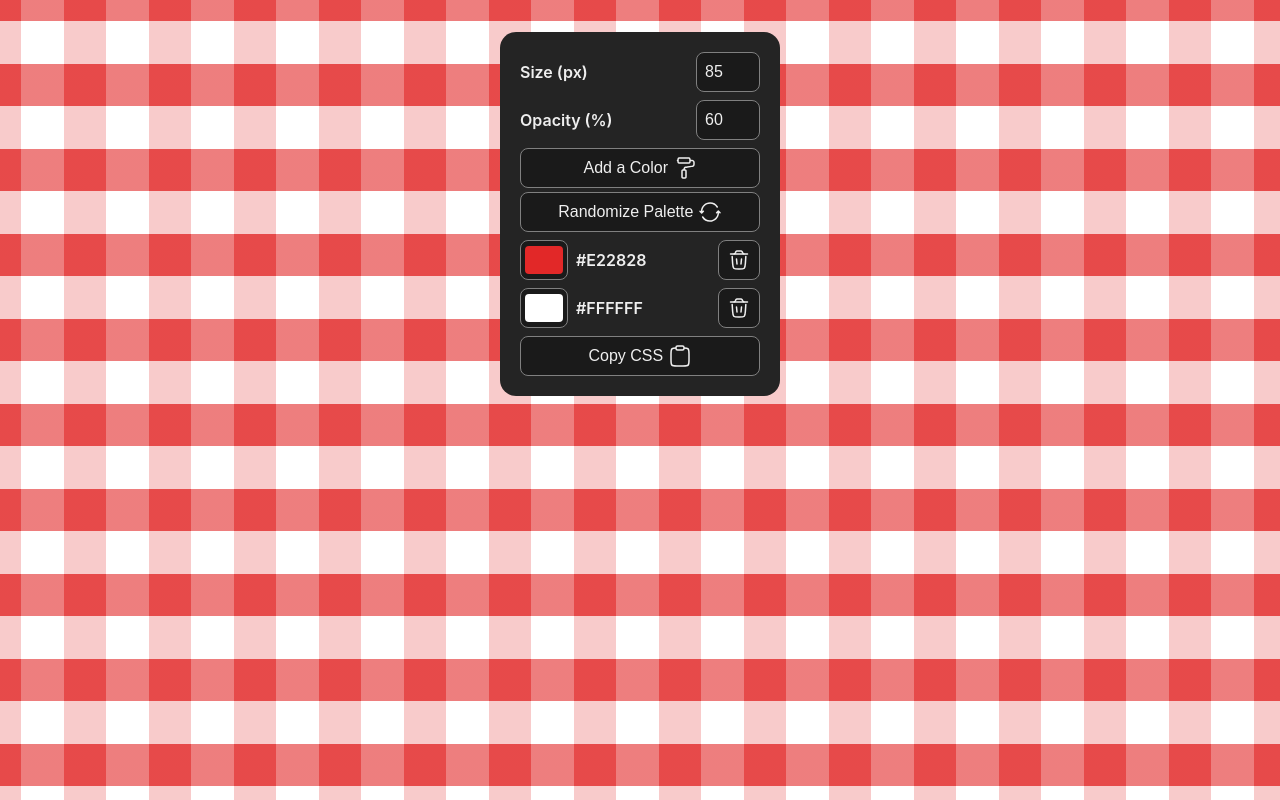
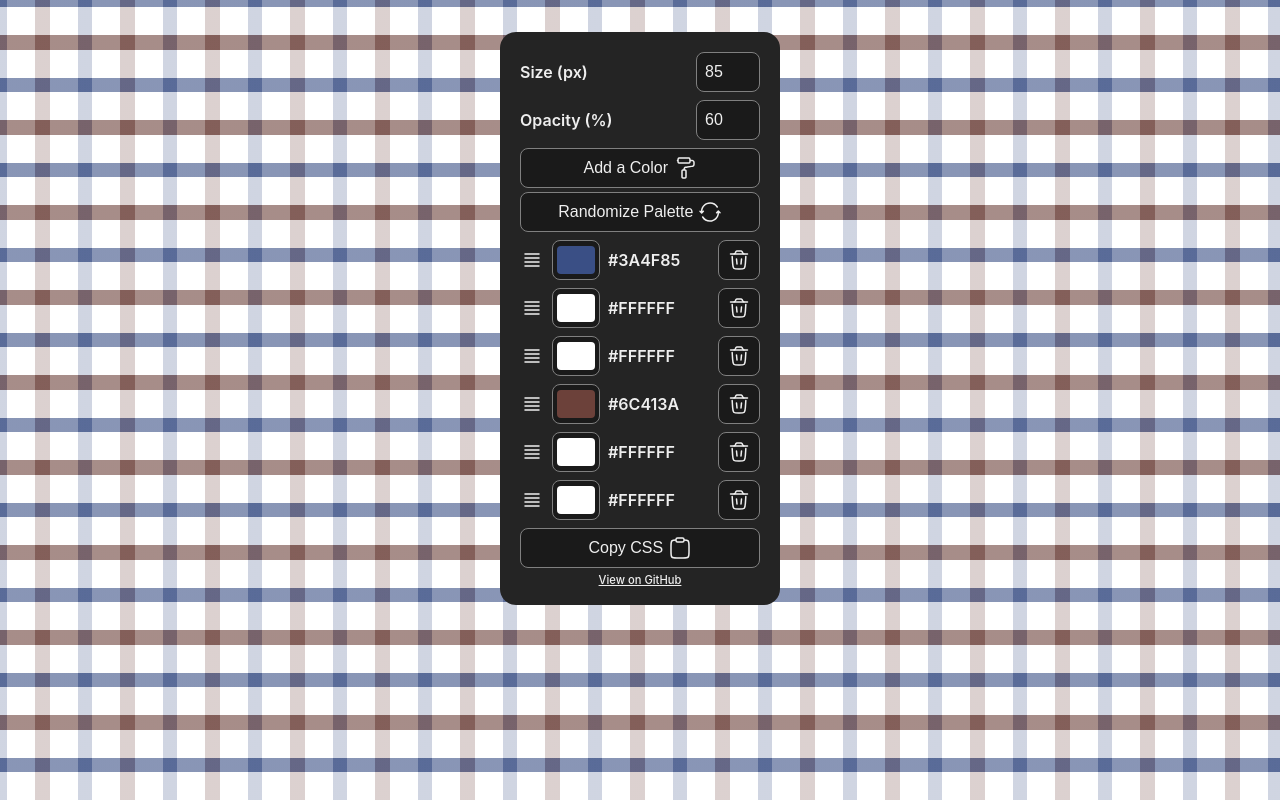
Before and after one commit to laneysmith/gingham, a React (Vite) app: page / in a window 1280 px wide. Built offline with nearby package versions, Linux system fonts and the light colour scheme.

Commit message:
add ability to rearrange colors via drag and drop

```diff
--- a/package.json
+++ b/package.json
@@ -11,11 +11,15 @@
   },
   "dependencies": {
     "react": "^18.2.0",
-    "react-dom": "^18.2.0"
+    "react-dnd": "^16.0.1",
+    "react-dnd-html5-backend": "^16.0.1",
+    "react-dom": "^18.2.0",
+    "uuid": "^9.0.0"
   },
   "devDependencies": {
     "@types/react": "^18.2.14",
     "@types/react-dom": "^18.2.6",
+    "@types/uuid": "^9.0.2",
     "@typescript-eslint/eslint-plugin": "^5.61.0",
     "@typescript-eslint/parser": "^5.61.0",
     "@vitejs/plugin-react": "^4.0.1",
--- a/src/App.css
+++ b/src/App.css
@@ -18,6 +18,17 @@
   justify-content: space-between;
 }
 
+.unstyled-list {
+  list-style: none;
+  margin: 0;
+	padding-left: 0;
+}
+
 .icon {
   height: 1.5em;
 }
+
+.footer {
+  text-align: center;
+  font-size: 0.7rem;
+}
--- a/src/App.tsx
+++ b/src/App.tsx
@@ -1,23 +1,33 @@
 import { useState, useEffect, ChangeEvent, useCallback, useMemo } from "react";
+import { DndProvider } from "react-dnd";
+import { HTML5Backend } from "react-dnd-html5-backend";
 import "./App.css";
+import { Color } from "./types";
 import generateCSS from "./utils/generateCSS";
 import randomize from "./utils/randomize";
 import palettes from "./constants/palettes";
-import trashIcon from "./assets/trashIcon.svg";
 import paintRollerIcon from "./assets/paintRollerIcon.svg";
 import refreshIcon from "./assets/refreshIcon.svg";
-import CodeBlock from "./CopyButton";
+import CopyButton from "./CopyButton";
+import ColorRow from "./ColorRow";
+import {
+  colorToColorType,
+  colorListToColorTypeList,
+} from "./utils/toColorType";
 
 function App() {
-  const initialColors = useMemo(() => randomize(palettes), []);
-  const [colors, setColors] = useState<string[]>(initialColors);
+  const initialColors = useMemo(
+    () => colorListToColorTypeList(randomize(palettes)),
+    []
+  );
+  const [colors, setColors] = useState<Color[]>(initialColors);
   const [opacity, setOpacity] = useState<number>(60);
   const [size, setSize] = useState<number>(85);
   const [code, setCode] = useState<string>("");
 
   useEffect(() => {
     const { backgroundImage, backgroundSize } = generateCSS({
-      colors,
+      colors: colors.map(({ color }) => color),
       opacity,
       size,
     });
@@ -28,36 +38,64 @@ function App() {
     );
   }, [colors, size, opacity]);
 
-  const addColor = () => setColors((prevColors) => [...prevColors, "#FFFFFF"]);
-  const removeColor = (index: number) =>
+  const addColor = useCallback(
+    () =>
+      setColors((prevColors) => [...prevColors, colorToColorType("#FFFFFF")]),
+    []
+  );
+  const removeColor = useCallback(
+    (index: number) =>
       setColors((prevColors) => [
         ...prevColors.slice(0, index),
         ...prevColors.slice(index + 1),
-    ]);
-  const setColor = (event: ChangeEvent<HTMLInputElement>, index: number) => {
-    setColors((prevColors) => [
+      ]),
+    []
+  );
+  const updateColor = useCallback(
+    (event: ChangeEvent<HTMLInputElement>, index: number) => {
+      setColors((prevColors: Color[]) => [
         ...prevColors.slice(0, index),
-      event.target.value,
+        { ...prevColors[index], color: event.target.value },
         ...prevColors.slice(index + 1),
       ]);
-  };
+    },
+    []
+  );
+  const moveColor = useCallback((dragIndex: number, hoverIndex: number) => {
+    setColors((prevColors: Color[]) => {
+      const newArray = [...prevColors];
+      const target = newArray[dragIndex];
+      const inc = hoverIndex < dragIndex ? -1 : 1;
+      for (let i = dragIndex; i !== hoverIndex; i += inc) {
+        newArray[i] = newArray[i + inc];
+      }
+      newArray[hoverIndex] = target;
+      return newArray;
+    });
+  }, []);
 
-  const handleChangeSize = (event: ChangeEvent<HTMLInputElement>) => {
+  const handleChangeSize = useCallback(
+    (event: ChangeEvent<HTMLInputElement>) => {
       const { value, min } = event.target;
       const newValue = Math.max(Number(min), Number(value));
       setSize(newValue);
-  };
-  const handleChangeOpacity = (event: ChangeEvent<HTMLInputElement>) => {
+    },
+    []
+  );
+  const handleChangeOpacity = useCallback(
+    (event: ChangeEvent<HTMLInputElement>) => {
       const { value, min, max } = event.target;
       const newValue = Math.max(
         Number(min),
         Math.min(Number(max), Number(value))
       );
       setOpacity(newValue);
-  };
+    },
+    []
+  );
 
   const randomizePalette = useCallback(
-    () => setColors(randomize(palettes)),
+    () => setColors(colorListToColorTypeList(randomize(palettes))),
     []
   );
 
@@ -95,29 +133,33 @@ function App() {
           Randomize Palette&nbsp;
           <img src={refreshIcon} className="icon" role="presentation" />
         </button>
+        <DndProvider backend={HTML5Backend}>
+          <ul className="unstyled-list">
             {colors.map((color, index) => {
               return (
-            <div className="control-option" key={index}>
-              <label>
-                <input
-                  type="color"
-                  name="color"
-                  value={color}
-                  onChange={(event) => setColor(event, index)}
+                <ColorRow
+                  key={color.key}
+                  index={index}
+                  color={color.color}
+                  updateColor={updateColor}
+                  moveColor={moveColor}
+                  removeColor={removeColor}
+                  disableRemove={colors.length < 2}
                 />
-                &nbsp; {color.toUpperCase()}
-              </label>
-              <button
-                onClick={() => removeColor(index)}
-                disabled={colors.length < 2}
-                aria-label="Remove"
-              >
-                <img src={trashIcon} className="icon" role="presentation" />
-              </button>
-            </div>
               );
             })}
-        <CodeBlock code={code} />
+          </ul>
+        </DndProvider>
+        <CopyButton code={code} />
+        <div className="footer">
+          <a
+            href="https://github.com/laneysmith/gingham"
+            target="_blank"
+            rel="noopener noreferrer"
+          >
+            View on GitHub
+          </a>
+        </div>
       </div>
     </>
   );
--- /dev/null
+++ b/src/ColorRow.css
@@ -0,0 +1,13 @@
+.color-label {
+  flex: 1;
+}
+
+.reorder-icon {
+  padding-right: 0.5rem;
+}
+.reorder-icon:hover {
+  cursor: grab;
+}
+.reorder-icon:active {
+  cursor: grabbing;
+}
--- /dev/null
+++ b/src/ColorRow.tsx
@@ -0,0 +1,117 @@
+import { useRef, ChangeEvent } from "react";
+import type { Identifier, XYCoord } from "dnd-core";
+import { useDrag, useDrop } from "react-dnd";
+import "./ColorRow.css";
+import { DragItem } from "./types";
+import trashIcon from "./assets/trashIcon.svg";
+import reorderIcon from "./assets/reorderIcon.svg";
+
+const DND_COLOR_TYPE = "color";
+
+interface Props {
+  color: string;
+  index: number;
+  updateColor: (event: ChangeEvent<HTMLInputElement>, index: number) => void;
+  moveColor: (dragIndex: number, hoverIndex: number) => void;
+  removeColor: (index: number) => void;
+  disableRemove: boolean;
+}
+
+function ColorRow(props: Props) {
+  const { color, index, updateColor, moveColor, removeColor, disableRemove } =
+    props;
+
+  const ref = useRef<HTMLLIElement>(null);
+  const [{ handlerId }, drop] = useDrop<
+    DragItem,
+    void,
+    { handlerId: Identifier | null }
+  >({
+    accept: DND_COLOR_TYPE,
+    collect(monitor) {
+      return {
+        handlerId: monitor.getHandlerId(),
+      };
+    },
+    hover(item: DragItem, monitor) {
+      if (!ref.current) {
+        return;
+      }
+      const dragIndex = item.index;
+      const hoverIndex = index;
+      // Don't replace item with self
+      if (dragIndex === hoverIndex) {
+        return;
+      }
+      // Determine rectangle on screen
+      const hoverBoundingRect = ref.current?.getBoundingClientRect();
+      // Get vertical middle
+      const hoverMiddleY =
+        (hoverBoundingRect.bottom - hoverBoundingRect.top) / 2;
+      // Determine mouse position
+      const clientOffset = monitor.getClientOffset();
+      // Get pixels to the top
+      const hoverClientY = (clientOffset as XYCoord).y - hoverBoundingRect.top;
+      // Only perform the move when the mouse has crossed half of the items height
+      // When dragging downwards, only move when the cursor is below 50%
+      // When dragging upwards, only move when the cursor is above 50%
+      // Dragging downwards
+      if (dragIndex < hoverIndex && hoverClientY < hoverMiddleY) {
+        return;
+      }
+      // Dragging upwards
+      if (dragIndex > hoverIndex && hoverClientY > hoverMiddleY) {
+        return;
+      }
+      // Time to actually perform the action
+      moveColor(dragIndex, hoverIndex);
+      // Note: we're mutating the monitor item here!
+      // Generally it's better to avoid mutations,
+      // but it's good here for the sake of performance
+      // to avoid expensive index searches.
+      item.index = hoverIndex;
+    },
+  });
+
+  const [{ isDragging }, drag] = useDrag({
+    type: DND_COLOR_TYPE,
+    item: () => ({ color, index }),
+    collect: (monitor: any) => ({ isDragging: monitor.isDragging() }),
+  });
+
+  drag(drop(ref));
+
+  return (
+    <li
+      ref={ref}
+      key={index}
+      className="control-option"
+      style={{ opacity: isDragging ? 0 : 1 }}
+      data-handler-id={handlerId}
+    >
+      <img
+        src={reorderIcon}
+        className="icon reorder-icon"
+        role="presentation"
+      />
+      <label className="color-label">
+        <input
+          type="color"
+          name="color"
+          value={color}
+          onChange={(event) => updateColor(event, index)}
+        />
+        &nbsp; {color.toUpperCase()}
+      </label>
+      <button
+        onClick={() => removeColor(index)}
+        disabled={disableRemove}
+        aria-label="Remove"
+      >
+        <img src={trashIcon} className="icon" role="presentation" />
+      </button>
+    </li>
+  );
+}
+
+export default ColorRow;
--- a/src/constants/palettes.ts
+++ b/src/constants/palettes.ts
@@ -1,6 +1,4 @@
 const GO_LIGHTLY = ["#1C6D7E", "#EA9A4C", "#D7553E", "#A0D39F"];
-const LOUISIANA = ["#F2CCC4", "#AD4B67", "#2E4352", "#B58378"];
-const PEACHES = ["#D3A197", "#FFFFFF", "#FFB1A3", "#FFFFFF"];
 const PICNIC = ["#E22828", "#FFFFFF"];
 const BABY_BLUE_GREY = ["#5299B7", "#D1D1D1", "#FFFFFF"];
 const BROWN_BLUE = [
@@ -24,11 +22,10 @@ const COTTON_CANDY = ["#F2B5BC", "#FFFFFF", "#94C5E5", "#FFFFFF"];
 const WOODS = ["#4C6B5B", "#FFFFFF", "#716560", "#FFFFFF"];
 const AUTUMN = ["#CD9D9E", "#B64338", "#FAAA68", "#81A0D7", "#2A3352"];
 const SUNSET = ["#EAD1CC", "#AD4B67", "#FF8266", "#52A5FF", "#3D5C85"];
+const DYREHAVEN = ["#64725F", "#CEC2AC", "#5B7984", "#CEC2AC"];
 
 export default [
   GO_LIGHTLY,
-  LOUISIANA,
-  PEACHES,
   PICNIC,
   BABY_BLUE_GREY,
   BROWN_BLUE,
@@ -37,4 +34,5 @@ export default [
   WOODS,
   AUTUMN,
   SUNSET,
+  DYREHAVEN,
 ];
--- a/src/index.css
+++ b/src/index.css
@@ -1,8 +1,16 @@
 :root {
+  --color: #efefef;
+  --accent-color: #005fcc;
+  --border-color: grey;
+  --border-radius: 8px;
+  --inner-border-radius: 4px;
+  --control-height: 2.5rem;
+  --control-margin: 0.25rem;
+
   font-family: Inter, system-ui, Avenir, Helvetica, Arial, sans-serif;
   line-height: 1.5;
   font-weight: 400;
-  color: #efefef;
+  color: var(--color);
   background-color: #fff;
   font-synthesis: none;
   text-rendering: optimizeLegibility;
@@ -10,12 +18,6 @@
   -moz-osx-font-smoothing: grayscale;
   -webkit-text-size-adjust: 100%;
 
-  --accent-color: #005fcc;
-  --border-color: grey;
-  --border-radius: 8px;
-  --inner-border-radius: 4px;
-  --control-height: 2.5rem;
-  --control-margin: 0.25rem;
 }
 
 * {
@@ -32,11 +34,11 @@ body {
 
 a {
   font-weight: 500;
-  color: var(--accent-color);
-  text-decoration: inherit;
+  color: currentColor;
 }
 a:hover {
-  color: var(--accent-color);
+  text-decoration: none;
+  color: currentColor;
 }
 
 h1 {
@@ -49,7 +51,7 @@ input, button {
   font-weight: 500;
   background-color: #1a1a1a;
   cursor: pointer;
-  color: #efefef;
+  color: var(--color);
 }
 
 button {
--- /dev/null
+++ b/src/types/index.ts
@@ -0,0 +1,9 @@
+export interface Color {
+  key: string;
+  color: string;
+}
+
+export interface DragItem extends Color {
+  index: number;
+  type: string;
+}
--- /dev/null
+++ b/src/utils/toColorType.ts
@@ -0,0 +1,10 @@
+import { Color } from "../types";
+import { v4 as uuidv4 } from "uuid";
+
+export function colorToColorType(color: string): Color {
+  return { key: uuidv4(), color };
+}
+
+export function colorListToColorTypeList(colors: string[]): Color[] {
+  return colors.map((color) => colorToColorType(color));
+}
```
Also changed, not shown: src/assets/reorderIcon.svg (added), 1 other file (tests, documents, lock files or other folders). Lines whose indentation alone changed are shown as unchanged.
